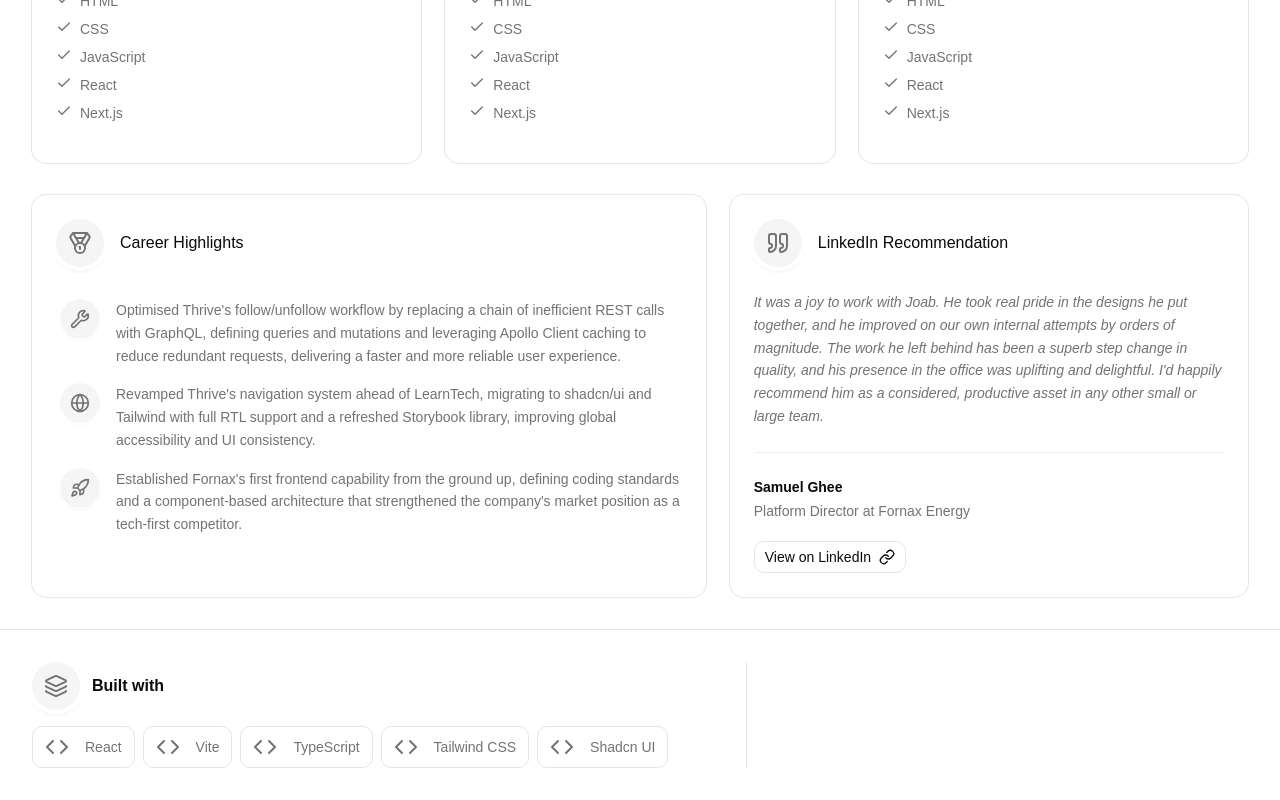
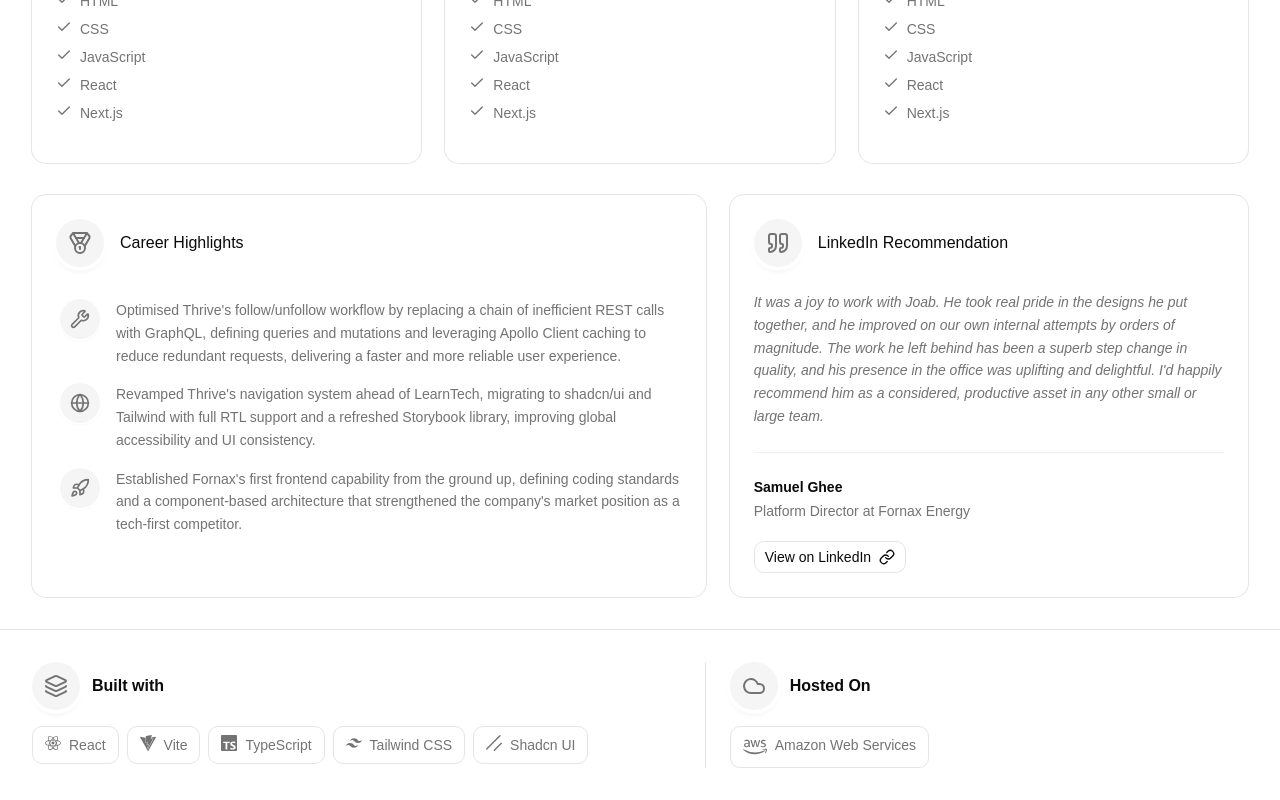
Before and after one commit to JoabFelton138/joab-portfolio, a React (Vite) app in the folder joab-portfolio/: page / in a window 1280 px wide. Shown: the part 620-1420 px from the top of the page. Built offline with nearby package versions, Linux system fonts and the light colour scheme.

Commit message:
feat: added react icons, refactored classes into variables to prevent repetition

```diff
--- a/joab-portfolio/src/components/Footer.tsx
+++ b/joab-portfolio/src/components/Footer.tsx
@@ -1,60 +1,83 @@
-import { Cloud, CodeIcon, Layers } from "lucide-react";
+import { Cloud, Layers } from "lucide-react";
 import { IconCircle } from "./IconCircle";
+import { SiReact, SiShadcnui, SiTailwindcss, SiTypescript, SiVite } from "react-icons/si";
+import { FaAws } from "react-icons/fa";
 
 export const Footer = () => {
 
-    const codeIcon = <CodeIcon className="size-6 text-muted-foreground" />;
+    const iconClass = "size-4 text-muted-foreground";
+    const iconCircleClass = "size-12 shrink-0";
+    const titleContainerClass = "flex items-center gap-3";
+    const titleIconClass = "size-6 text-muted-foreground";
+    const badgeClass = "inline-flexitems-center gap-2 rounded-lg border border-border bg-background px-3 py-2";
+    const spanClass = "text-sm text-muted-foreground";
 
     const techStack = [
         {
             name: "React",
-            icon: codeIcon
+            icon: <SiReact className={iconClass} />
         },
         {
             name: "Vite",
-            icon: codeIcon
+            icon: <SiVite className={iconClass} />
         },
         {
             name: "TypeScript",
-            icon: codeIcon
+            icon: <SiTypescript className={iconClass} />
         },
         {
             name: "Tailwind CSS",
-            icon: codeIcon
+            icon: <SiTailwindcss className={iconClass} />
         },
         {
             name: "Shadcn UI",
-            icon: codeIcon
+            icon: <SiShadcnui className={iconClass} />
         }
     ];
 
     const hostedBy = {
         name: "Amazon Web Services",
-        icon: <Cloud/>
+        icon: <FaAws className="size-6 text-muted-foreground" />
     };
 
     return (
-        <footer className="bg-background border-t border-borderp-8">
-            <div className="mx-auto grid max-w-7xl grid-cols-1 md:grid-cols-[1.5fr_1fr] gap-8 p-8 md:gap-6">
-                <div className="space-y-4 border-b border-border pb-8 md:border-b-0 md:border-r md:pb-0 md:pr-4">
-                    <div className="flex items-center gap-3">
-                          <IconCircle className="size-12 shrink-0">
-                                <Layers className="size-6 text-muted-foreground" />
+        <footer className="border-t border-border">
+        <div className="mx-auto w-full max-w-7xl px-8 py-8">
+            <div className="grid grid-cols-1 md:grid-cols-[1.3fr_1fr] gap-y-6 gap-x-4 md:gap-6">
+                <div className="space-y-4 border-b border-border pb-8 md:border-b-0 md:border-r md:pb-0 md:pr-6">
+                    <div className={titleContainerClass}>
+                          <IconCircle className={iconCircleClass}>
+                                <Layers className={titleIconClass} />
                             </IconCircle>
                         <h3 className="font-semibold">Built with</h3>
                     </div>
                     <div className="flex flex-wrap gap-2">
                         {techStack.map((tech) => (
                             <div
-                                className="flex items-center gap-4 rounded-lg border border-border bg-background px-3 py-2"
+                                className={`flex ${badgeClass}`}
                                 key={tech.name}
                             >
                                 {tech.icon}
-                                <span className="text-sm text-muted-foreground">{tech.name}</span>
+                                <span className={spanClass}>{tech.name}</span>
                             </div>
                         ))}
                     </div>
                 </div>
+                <div className="space-y-4">
+                    <div className={titleContainerClass}>
+                          <IconCircle className={iconCircleClass}>
+                                <Cloud className={titleIconClass} />
+                            </IconCircle>
+                        <h3 className="font-semibold">Hosted On</h3>
+                    </div>
+                    <div className={`inline-flex ${badgeClass}`}>
+                        {hostedBy.icon}
+                        <span className={spanClass}>
+                            {hostedBy.name}
+                        </span>
+                    </div>
+                </div>
+            </div>
             </div>
         </footer>
     );
```
